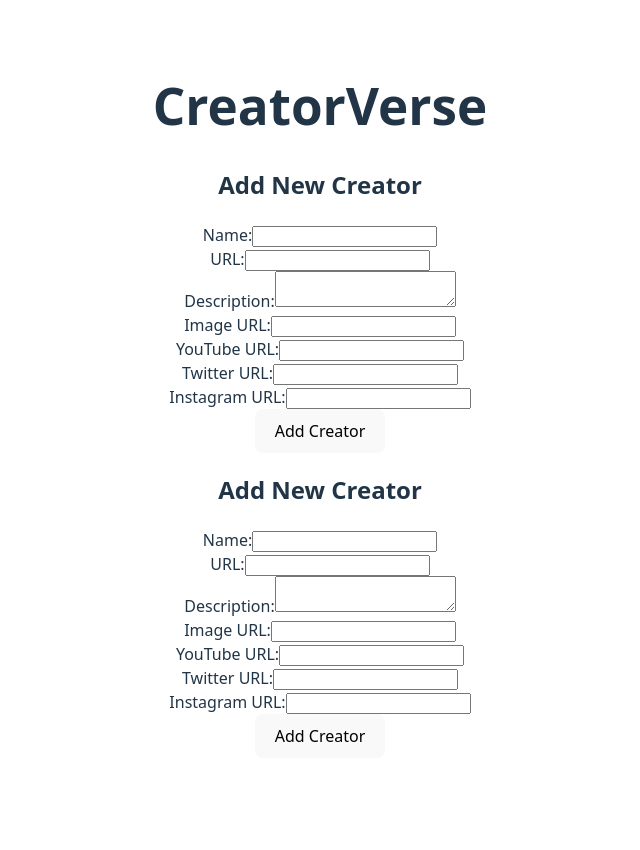
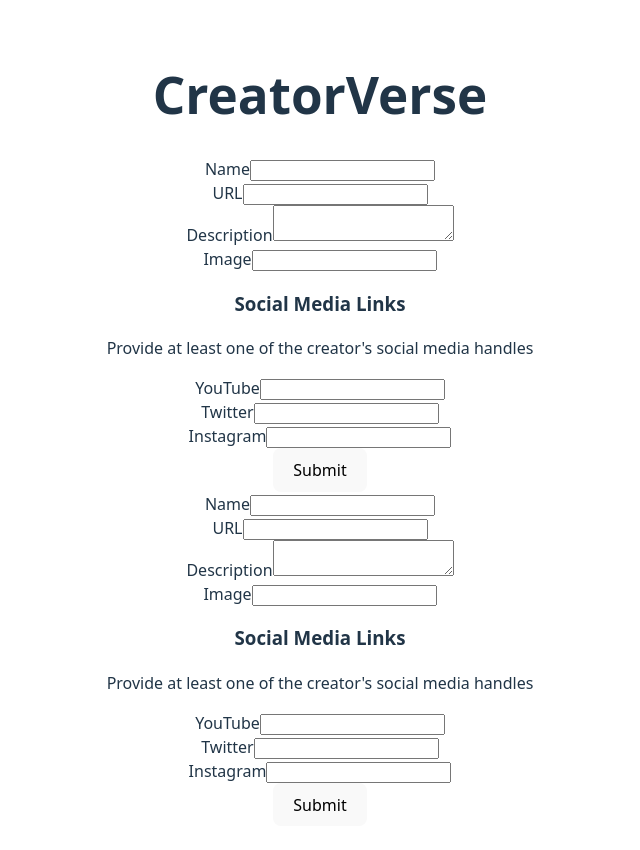
Before and after one commit to RedGh0st1/creatorverse, a React (Vite) app: page /new in a window 1280 px wide. Shown: the top 850 px of the page, without its empty margins (320-960 px from the left). Before the commit the page ends 800 px from the top, so only its background shows below. Built offline with nearby package versions, Linux system fonts and the light colour scheme.

Commit message:
update addcreator and editcreator component

```diff
--- a/src/pages/AddCreator.jsx
+++ b/src/pages/AddCreator.jsx
@@ -40,10 +40,9 @@
 
   return (
     <div className="add-creator">
-      <h2 className="new_creator">Add New Creator</h2>
       <form onSubmit={handleSubmit}>
-        <div>
-          <label>Name:</label>
+        <div className="add_creator_name">
+          <label>Name</label>
           <input
             type="text"
             value={name}
@@ -51,8 +50,8 @@
             required
           />
         </div>
-        <div className="creator_url">
-          <label>URL:</label>
+        <div className="add_creator_url">
+          <label>URL</label>
           <input
             type="url"
             value={url}
@@ -60,47 +59,51 @@
             required
           />
         </div>
-        <div className="creator_description">
-          <label>Description:</label>
+        <div className="add_creator_description">
+          <label>Description</label>
           <textarea
             value={description}
             onChange={(e) => setDescription(e.target.value)}
             required
           ></textarea>
         </div>
-        <div className="creator_image">
-          <label>Image URL:</label>
+        <div className="add_creator_image">
+          <label>Image</label>
           <input
             type="url"
             value={imageUrl}
             onChange={(e) => setImageUrl(e.target.value)}
           />
         </div>
-        <div className="creator_youttube">
-          <label>YouTube URL:</label>
+        <div className="Social_media_links">
+          <h3>Social Media Links </h3>
+          <p>Provide at least one of the creator's social media handles</p>
+        </div>
+        <div className="add_creator_youtube">
+          <label>YouTube</label>
           <input
             type="url"
             value={youtube}
             onChange={(e) => setYoutube(e.target.value)}
           />
         </div>
-        <div className="creator_twitter">
-          <label>Twitter URL:</label>
+        <div className="add_creator_twitter">
+          <label>Twitter</label>
           <input
             type="url"
             value={twitter}
             onChange={(e) => setTwitter(e.target.value)}
           />
         </div>
-        <div className="creator_instagram">
-          <label>Instagram URL:</label>
+        <div className="add_creator_instagram">
+          <label>Instagram</label>
           <input
             type="url"
             value={instagram}
             onChange={(e) => setInstagram(e.target.value)}
           />
         </div>
-        <button type="submit">Add Creator</button>
+        <button type="submit">Submit</button>
       </form>
     </div>
   );
--- a/src/pages/EditCreator.jsx
+++ b/src/pages/EditCreator.jsx
@@ -7,6 +7,9 @@
   const [url, setUrl] = useState("");
   const [description, setDescription] = useState("");
   const [imageUrl, setImageUrl] = useState("");
+  const [youtube, setYoutube] = useState("");
+  const [twitter, setTwitter] = useState("");
+  const [instagram, setInstagram] = useState("");
 
   const { id } = useParams();
   const navigate = useNavigate();
@@ -26,6 +29,9 @@
         setUrl(data.url);
         setDescription(data.description);
         setImageUrl(data.imageUrl || "");
+        setYoutube(data.youtube || "");
+        setTwitter(data.twitter || "");
+        setInstagram(data.instagram || "");
       }
     };
     fetchCreator();
@@ -35,8 +41,8 @@
     <div className="edit-creator">
       <h2>Edit Creator</h2>
       <form onSubmit={handleSubmit}>
-        <div>
-          <label>Name:</label>
+        <div className="edit_creator_name">
+          <label>Name</label>
           <input
             type="text"
             value={name}
@@ -44,8 +50,8 @@
             required
           />
         </div>
-        <div>
-          <label>URL:</label>
+        <div className="edit_creator_url">
+          <label>URL</label>
           <input
             type="url"
             value={url}
@@ -53,7 +59,7 @@
             required
           />
         </div>
-        <div>
+        <div className="edit_creator_description">
           <label>Description:</label>
           <textarea
             value={description}
@@ -61,15 +67,22 @@
             required
           ></textarea>
         </div>
-        <div>
-          <label>Image URL:</label>
+        <div className="edit_creator_image">
+          <label>Image</label>
           <input
             type="url"
             value={imageUrl}
             onChange={(e) => setImageUrl(e.target.value)}
           />
         </div>
-        <button type="submit">Update Creator</button>
+        <div className="edit_creator_socials">
+          <h3>Social Media Links </h3>
+          <p>Provide at least one of the creator's social media handles</p>
+        </div>
+        <button type="submit">Submit</button>
+        <button type="delete" onClick={handleDelete}>
+          Delete
+        </button>
       </form>
     </div>
   );
```
